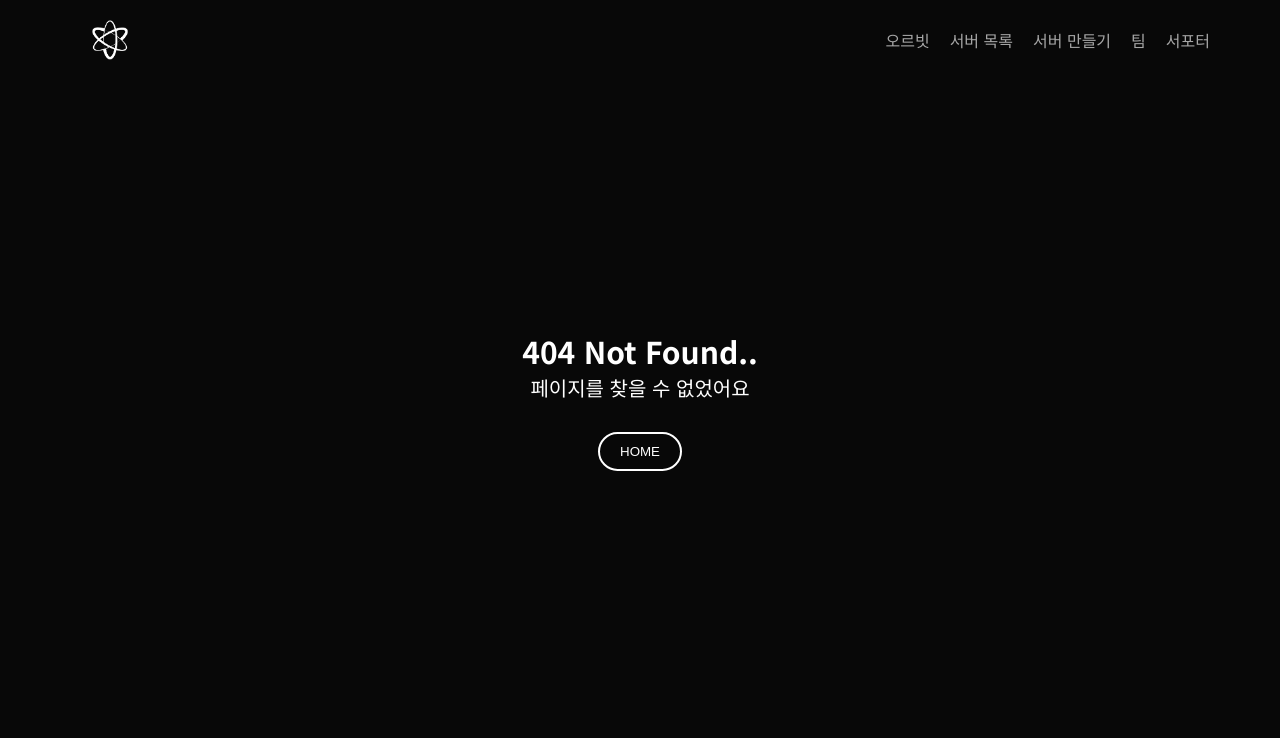
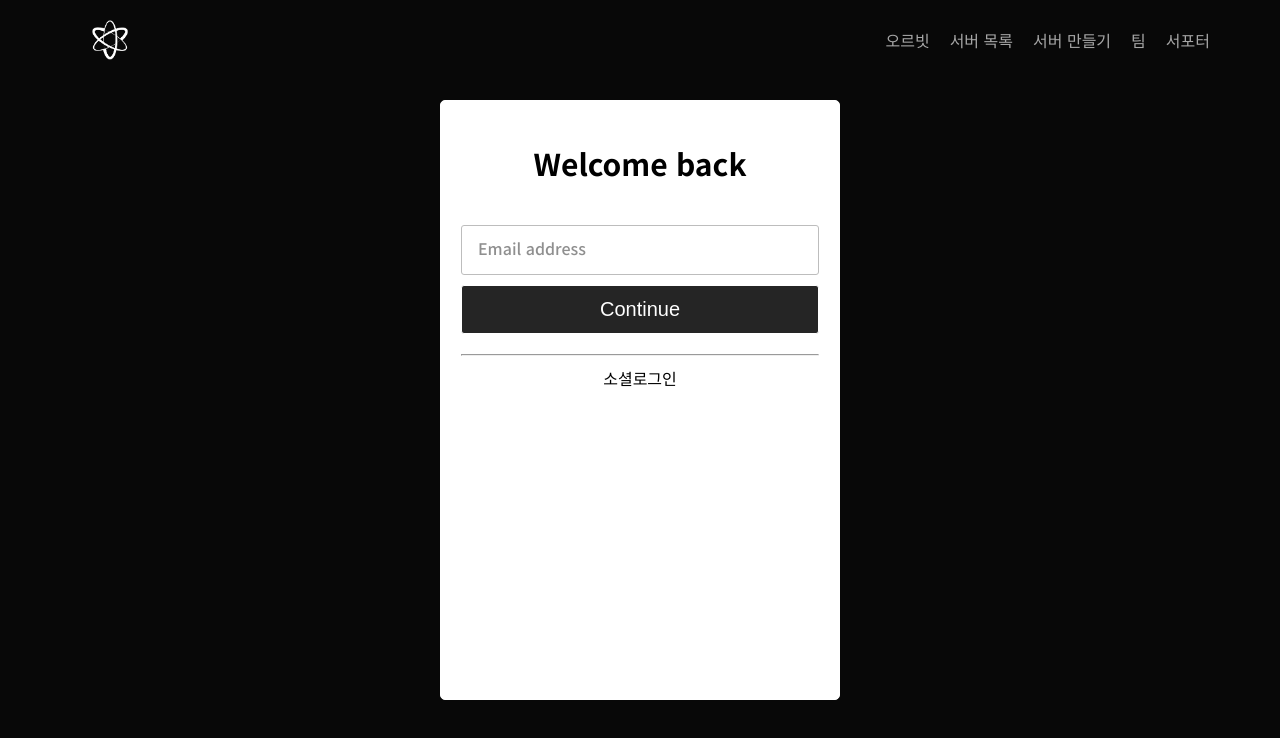
Before and after one commit to orbit-official-project/orbit-main-web, a Next.js app: page /auth/register in a window 1280 px wide. Before the commit this address had no page. Shown: the top 738 px of the page. Built offline with nearby package versions, Linux system fonts and the light colour scheme.

Commit message:
로그인 페이지 제작

```diff
--- /dev/null
+++ b/app/auth/register/page.js
@@ -0,0 +1,24 @@
+import "@/style/register.scss";
+
+export default function Register() {
+  return (
+    <>
+      <div className="register-form-wrap">
+        <div className="register-form-container">
+          <form className="register-form">
+            <div className="register-form-header">Welcome back</div>
+            <div className="input-group">
+              <input className="input" type="text" required />
+              <label className="placeholder">Email address</label>
+            </div>
+            <div>
+              <button className="btn">Continue</button>
+            </div>
+            <hr />
+            <p>소셜로그인</p>
+          </form>
+        </div>
+      </div>
+    </>
+  );
+}
--- a/app/layout.js
+++ b/app/layout.js
@@ -1,18 +1,18 @@
-import '@/style/globals.scss'
-import Header from '../components/header'
+import "@/style/globals.scss";
+import Header from "../components/header";
 
 export const metadata = {
-  title: 'Orbit',
-  description: '게이머를 위한 차세대 SNS 플랫폼, 오르빗입니다.'
-}
+  title: "Orbit",
+  description: "게이머를 위한 차세대 SNS 플랫폼, 오르빗입니다.",
+};
 
 export default function RootLayout({ children }) {
   return (
     <html lang="ko-KR">
       <body>
-        <Header/>
+        <Header />
         {children}
       </body>
     </html>
-  )
+  );
 }
--- a/package.json
+++ b/package.json
@@ -17,7 +17,8 @@
     "react-redux": "^8.0.7",
     "redux": "^4.2.1",
     "sass": "^1.62.1",
-    "scss": "^0.2.4"
+    "scss": "^0.2.4",
+    "zustand": "^4.3.8"
   },
   "devDependencies": {
     "redux-devtools-extension": "^2.13.9"
--- a/style/globals.scss
+++ b/style/globals.scss
@@ -10,6 +10,8 @@ $background : #080808;
 }
 
 body {
+  // overflow: hidden;
+  // height: 100vh;
   margin: 0;
   background-color: $background;
   font-family: 'Noto Sans KR', sans-serif;
--- /dev/null
+++ b/style/register.scss
@@ -0,0 +1,113 @@
+body {
+  background: #080808;
+}
+
+* {
+  margin: 0;
+  padding: 0;
+  box-sizing: border-box;
+  outline: 0;
+}
+.register-form-header {
+  color: #000000;
+  font-weight: bold;
+  text-align: center;
+  margin-bottom: 40px;
+  font-size: 30px;
+}
+.register-form-wrap {
+  display: flex;
+  align-items: center;
+  justify-content: center;
+  min-height: 100vh;
+}
+
+.register-form {
+  background: #ffffff;
+  padding: 40px 20px;
+  height: 600px;
+  width: 400px;
+  border-radius: 5px;
+  border: 1px solid white;
+}
+
+.input-group {
+  position: relative;
+  width: 100%;
+}
+
+.input {
+  background-color: inherit;
+  height: 50px;
+  padding: 10px;
+  width: 100%;
+  box-sizing: border-box;
+  outline: none;
+  border: 1px solid #bdbdbd;
+  border-radius: 3px;
+  color: #000000;
+  font-size: 18px;
+  transition: all 0.3s ease;
+}
+
+.input:focus {
+  border: 1px solid #000000;
+  transition: all 0.2s ease;
+}
+.input:valid {
+  border: 1px solid #000000;
+}
+
+.input:not(:focus):valid {
+  border: 1px solid #bdbdbd;
+}
+.input:not(:focus):valid + .placeholder {
+  color: #8f8f8f;
+}
+
+.input:focus + .placeholder,
+.input:valid + .placeholder {
+  top: -13px;
+  left: 8px;
+  color: #000000;
+  background-color: #ffffff;
+  font-size: 14px;
+}
+
+.placeholder {
+  font-weight: 400;
+  position: absolute;
+  top: 11px;
+  left: 12px;
+  font-size: 16px;
+  padding: 0px 5px;
+  color: #8f8f8f;
+  transition: 0.15s;
+  pointer-events: none;
+}
+
+.btn {
+  width: 100%;
+  background-color: #252525;
+  border: 1px solid white;
+  color: rgb(255, 255, 255);
+  padding: 12px;
+  margin-top: 10px;
+  border-radius: 3px;
+  font-size: 20px;
+  transition: all 0.3s ease;
+  cursor: pointer;
+}
+.btn:hover {
+  background: opacify($color: #3a3a3a, $amount: 0.5);
+  transition: all 0.3s ease;
+}
+
+hr {
+  margin-top: 20px;
+}
+p {
+  text-align: center;
+  margin-top: 10px;
+  color: #000000;
+}
```
Also changed, not shown: app/auth/login/page.js (added, +7 -0 lines), style/authModal.scss (added, +19 -0 lines), components/modal/Modal.js (deleted), 1 other file (tests, documents, lock files or other folders).
